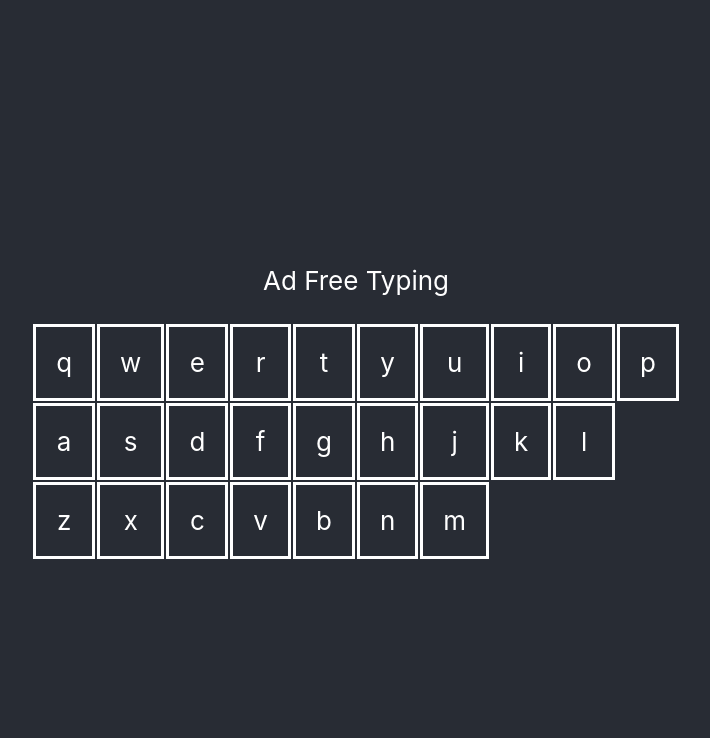
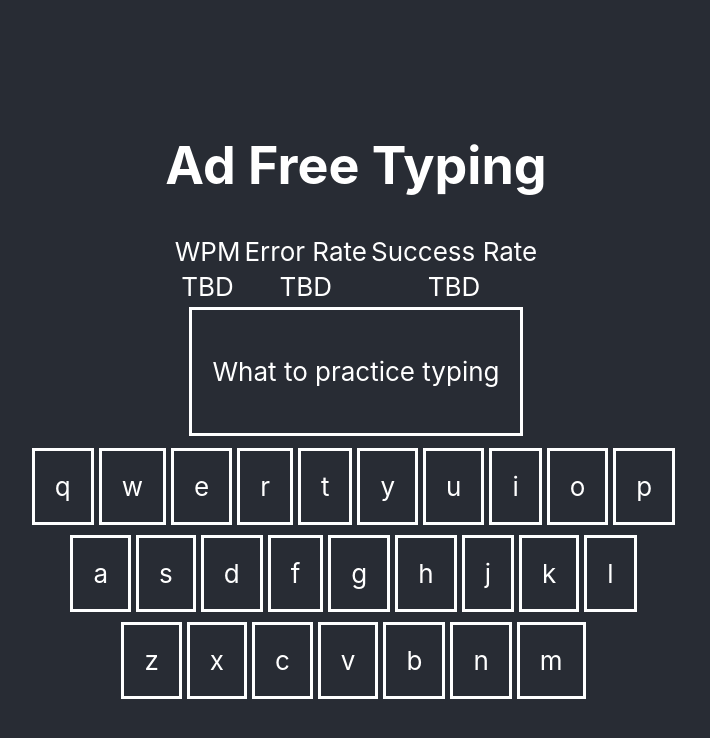
Before and after one commit to jstephensdev/ad-free-typing, a React (Create React App) app: page / in a window 1280 px wide. Shown: the top 738 px of the page, without its empty margins (284-994 px from the left). Built offline with nearby package versions, Linux system fonts and the light colour scheme.

Commit message:
skeleton text to type and stat sections, look of keyboard improvements

```diff
--- a/src/App.tsx
+++ b/src/App.tsx
@@ -3,9 +3,28 @@ import './css/App.css';
 
 export const App = () => {
     return (
-        <div className="App">
-            <header className="App-header">
-                <p>Ad Free Typing</p>
+        <div className="app">
+            <header className="app-header">
+                <h1>Ad Free Typing</h1>
+                <section className="stats">
+                    <table>
+                        <tr>
+                            <thead>
+                                <td>WPM</td>
+                                <td>Error Rate</td>
+                                <td>Success Rate</td>
+                            </thead>
+                            <tbody>
+                                <td>TBD</td>
+                                <td>TBD</td>
+                                <td>TBD</td>
+                            </tbody>
+                        </tr>
+                    </table>
+                </section>
+                <section className="what-to-type-section">
+                    <p>What to practice typing</p>
+                </section>
                 <Keyboard />
             </header>
         </div>
--- a/src/components/Keyboard.tsx
+++ b/src/components/Keyboard.tsx
@@ -8,7 +8,7 @@ export const Keyboard = () => {
             <table>
                 <tbody>
                     {keyRows.map((row: Array<key>, index) => (
-                        <tr key={index}>
+                        <tr className="keyboard-row" key={index}>
                             {row.map((key: key) => (
                                 <td className={key.class} key={key.id}>
                                     {key.name}
--- a/src/css/App.css
+++ b/src/css/App.css
@@ -1,8 +1,8 @@
-.App {
+.app {
     text-align: center;
 }
 
-.App-header {
+.app-header {
     background-color: #282c34;
     min-height: 100vh;
     display: flex;
@@ -13,7 +13,19 @@
     color: white;
 }
 
-.keyboard-row-default {
+.what-to-type-section {
     padding: 20px;
     border: solid;
 }
+
+.keyboard-key-default {
+    padding: 20px;
+    border: solid;
+    margin-right: 5px;
+}
+
+.keyboard-row {
+    display: flex;
+    justify-content: center;
+    margin-top: 10px;
+}
--- a/src/keyboardConfig.ts
+++ b/src/keyboardConfig.ts
@@ -8,136 +8,136 @@ export const keyboardConfig: Array<Array<key>> = [
         {
             id: 1,
             name: 'q',
-            class: 'keyboard-row-default',
+            class: 'keyboard-key-default',
         },
         {
             id: 2,
             name: 'w',
-            class: 'keyboard-row-default',
+            class: 'keyboard-key-default',
         },
         {
             id: 3,
             name: 'e',
-            class: 'keyboard-row-default',
+            class: 'keyboard-key-default',
         },
         {
             id: 4,
             name: 'r',
-            class: 'keyboard-row-default',
+            class: 'keyboard-key-default',
         },
         {
             id: 5,
             name: 't',
-            class: 'keyboard-row-default',
+            class: 'keyboard-key-default',
         },
         {
             id: 6,
             name: 'y',
-            class: 'keyboard-row-default',
+            class: 'keyboard-key-default',
         },
         {
             id: 7,
             name: 'u',
-            class: 'keyboard-row-default',
+            class: 'keyboard-key-default',
         },
         {
             id: 8,
             name: 'i',
-            class: 'keyboard-row-default',
+            class: 'keyboard-key-default',
         },
         {
             id: 9,
             name: 'o',
-            class: 'keyboard-row-default',
+            class: 'keyboard-key-default',
         },
         {
             id: 10,
             name: 'p',
-            class: 'keyboard-row-default',
+            class: 'keyboard-key-default',
         },
     ],
     [
         {
             id: 11,
             name: 'a',
-            class: 'keyboard-row-default',
+            class: 'keyboard-key-default',
         },
         {
             id: 12,
             name: 's',
-            class: 'keyboard-row-default',
+            class: 'keyboard-key-default',
         },
         {
             id: 13,
             name: 'd',
-            class: 'keyboard-row-default',
+            class: 'keyboard-key-default',
         },
         {
             id: 14,
             name: 'f',
-            class: 'keyboard-row-default',
+            class: 'keyboard-key-default',
         },
         {
             id: 15,
             name: 'g',
-            class: 'keyboard-row-default',
+            class: 'keyboard-key-default',
         },
         {
             id: 16,
             name: 'h',
-            class: 'keyboard-row-default',
+            class: 'keyboard-key-default',
         },
         {
             id: 17,
             name: 'j',
-            class: 'keyboard-row-default',
+            class: 'keyboard-key-default',
         },
         {
             id: 18,
             name: 'k',
-            class: 'keyboard-row-default',
+            class: 'keyboard-key-default',
         },
         {
             id: 19,
             name: 'l',
-            class: 'keyboard-row-default',
+            class: 'keyboard-key-default',
         },
     ],
     [
         {
             id: 20,
             name: 'z',
-            class: 'keyboard-row-default',
+            class: 'keyboard-key-default',
         },
         {
             id: 21,
             name: 'x',
-            class: 'keyboard-row-default',
+            class: 'keyboard-key-default',
         },
         {
             id: 22,
             name: 'c',
-            class: 'keyboard-row-default',
+            class: 'keyboard-key-default',
         },
         {
             id: 23,
             name: 'v',
-            class: 'keyboard-row-default',
+            class: 'keyboard-key-default',
         },
         {
             id: 24,
             name: 'b',
-            class: 'keyboard-row-default',
+            class: 'keyboard-key-default',
         },
         {
             id: 25,
             name: 'n',
-            class: 'keyboard-row-default',
+            class: 'keyboard-key-default',
         },
         {
             id: 26,
             name: 'm',
-            class: 'keyboard-row-default',
+            class: 'keyboard-key-default',
         },
     ],
 ];
```
